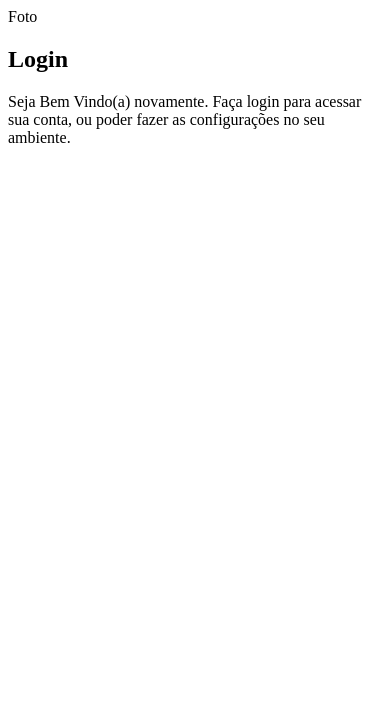
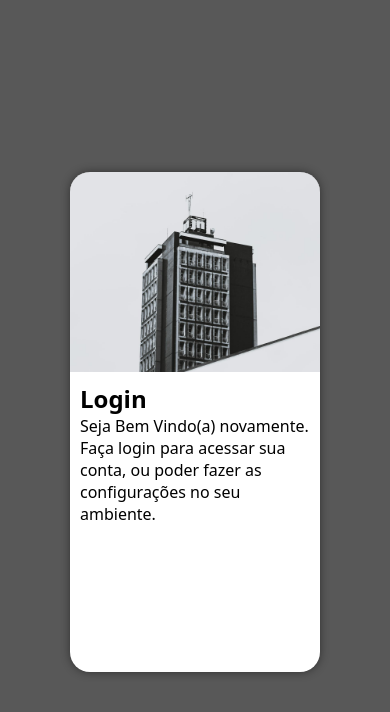
Before and after one commit to brusife/projeto-login, a plain HTML site: page index.html in a window 390 px wide. Drawn offline with Linux system fonts and the light colour scheme.

Commit message:
mobile first

```diff
--- a/estilos/styles.css
+++ b/estilos/styles.css
@@ -3,5 +3,54 @@
 /*
     PALETA DE CORES
     Verde: #49a09d
-    Lilás: #5f2c82
+    Cinza Escuro: #585858
 */
+
+* {
+    font-family: system-ui, -apple-system, BlinkMacSystemFont, 'Segoe UI', Roboto, Oxygen, Ubuntu, Cantarell, 'Open Sans', 'Helvetica Neue', sans-serif;
+    padding: 0px;
+    margin: 0px;
+    box-sizing: border-box;
+}
+
+body, html {
+    background-color: #585858;
+    height: 100vh;
+    width: 100vw;
+}
+
+main {
+    position: relative;
+    height: 100vh;
+    width: 100vw;
+}
+
+section#login {
+    position: absolute;
+    top: 50%;
+    left: 50%;
+    transform: translate(-50%, -50%);
+    overflow: hidden;
+    box-shadow: 0px 0px 10px rgba(0, 0, 0, 0.450);
+
+
+    background-color: white;
+    width: 250px;
+    height: 500px;
+    border-radius: 20px;
+}
+
+section#login > div#imagem {
+    display: block;
+    background: #585858 url(../imagens/fundo.jpg);
+    background-size: cover;
+    background-repeat: no-repeat;
+    background-position: center top;
+    height: 200px;
+}
+
+section#login > div#formulario {
+    display: block;
+    padding: 10px;
+
+}
--- a/index.html
+++ b/index.html
@@ -10,7 +10,7 @@
     <main>
         <section id="login">
             <div id="imagem">
-                Foto
+
             </div>
             <div id="formulario">
                 <h1>Login</h1>
```
